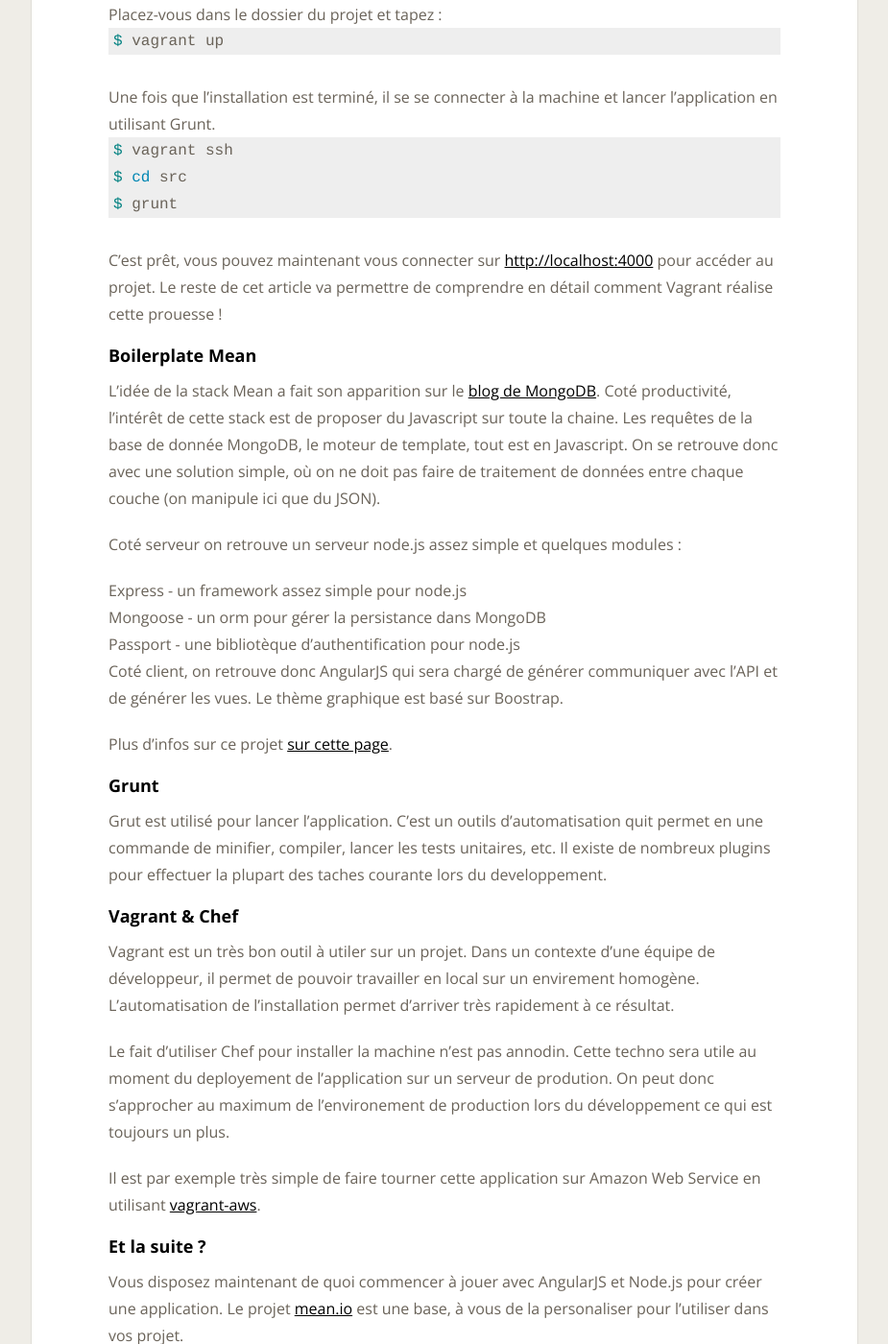
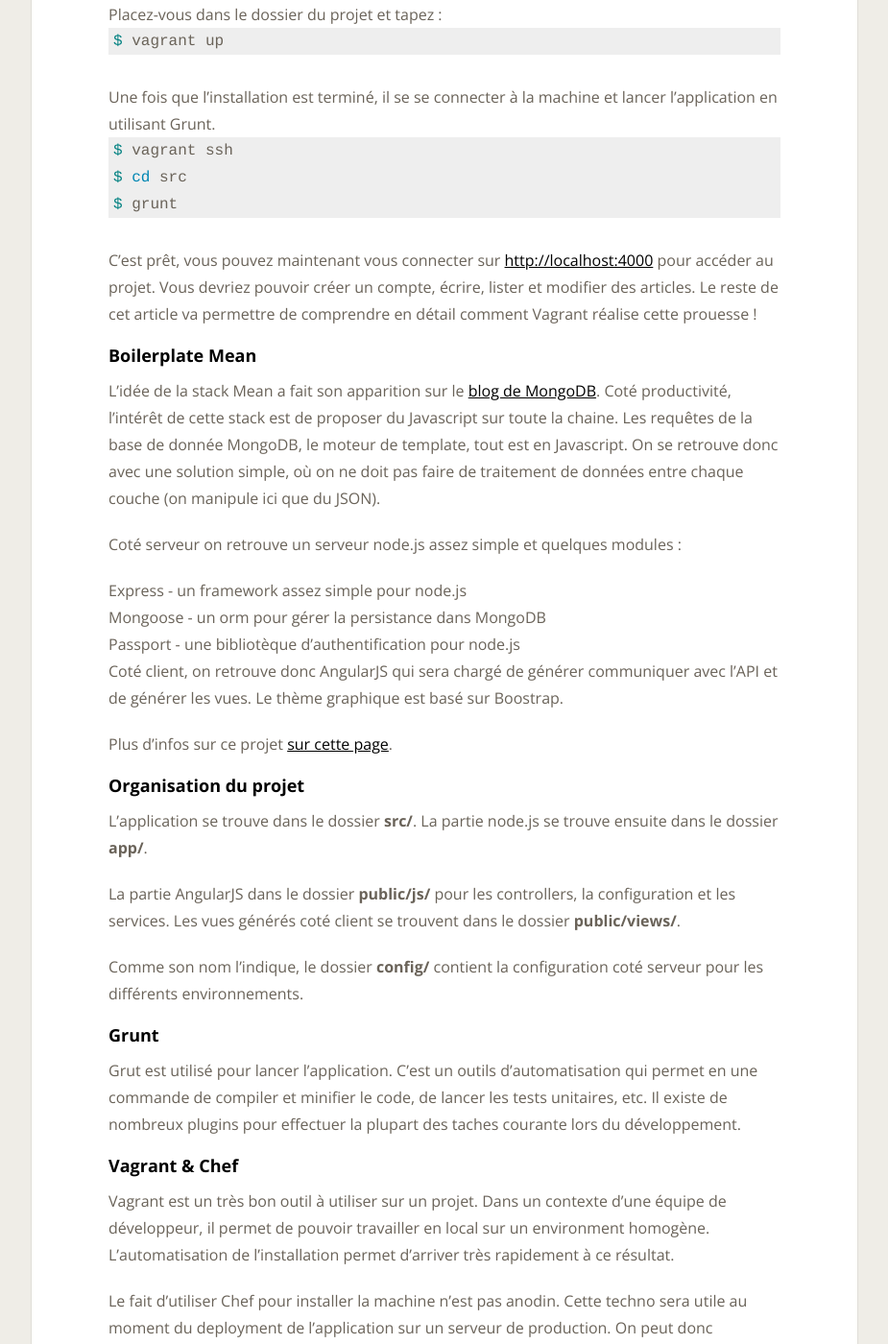
Before and after one commit to Toam/toam.fr, a Jekyll site: the page built from _posts/2013-10-05-tester-mean-stack-avec-vagrant.markdown, in a window 1280 px wide and 1400 px high, scrolled down 1243 px. Shown: the whole window at 96% size, without its empty margins (177-1102 px from the left). Built offline with Jekyll 4.4.1, drawn with Linux system fonts in a browser that asks for light colours; nearby versions of some CDN libraries; comment, search, counter and statistics services are not loaded; some of the changed text lies outside the part shown.

Commit message:
Correction article

```diff
--- a/_posts/2013-10-05-tester-mean-stack-avec-vagrant.markdown
+++ b/_posts/2013-10-05-tester-mean-stack-avec-vagrant.markdown
@@ -45,7 +45,7 @@
 $ grunt
 {% endhighlight %}
 
-C'est prêt, vous pouvez maintenant vous connecter sur <a href="http://localhost:4000" targer="_blank">http://localhost:4000</a> pour accéder au projet. Le reste de cet article va permettre de comprendre en détail comment Vagrant réalise cette prouesse !
+C'est prêt, vous pouvez maintenant vous connecter sur <a href="http://localhost:4000" target="_blank">http://localhost:4000</a> pour accéder au projet. Vous devriez pouvoir créer un compte, écrire, lister et modifier des articles. Le reste de cet article va permettre de comprendre en détail comment Vagrant réalise cette prouesse !
 
 ##### Boilerplate Mean
 
@@ -60,15 +60,23 @@
 
 Plus d'infos sur ce projet <a href="http://www.mean.io/" target="_blank">sur cette page</a>.
 
+##### Organisation du projet
+
+L'application se trouve dans le dossier **src/**. La partie node.js se trouve ensuite dans le dossier **app/**.
+
+La partie AngularJS dans le dossier **public/js/** pour les controllers, la configuration et les services. Les vues générés coté client se trouvent dans le dossier **public/views/**.
+
+Comme son nom l'indique, le dossier **config/** contient la configuration coté serveur pour les différents environnements.
+
 ##### Grunt
 
-Grut est utilisé pour lancer l'application. C'est un outils d'automatisation quit permet en une commande de minifier, compiler, lancer les tests unitaires, etc. Il existe de nombreux plugins pour effectuer la plupart des taches courante lors du developpement.
+Grut est utilisé pour lancer l'application. C'est un outils d'automatisation qui permet en une commande de compiler et minifier le code, de lancer les tests unitaires, etc. Il existe de nombreux plugins pour effectuer la plupart des taches courante lors du développement.
 
 ##### Vagrant & Chef
 
-Vagrant est un très bon outil à utiler sur un projet. Dans un contexte d'une équipe de développeur, il permet de pouvoir travailler en local sur un envirement homogène. L'automatisation de l'installation permet d'arriver très rapidement à ce résultat.
+Vagrant est un très bon outil à utiliser sur un projet. Dans un contexte d'une équipe de développeur, il permet de pouvoir travailler en local sur un environment homogène. L'automatisation de l'installation permet d'arriver très rapidement à ce résultat.
 
-Le fait d'utiliser Chef pour installer la machine n'est pas annodin. Cette techno sera utile au moment du deployement de l'application sur un serveur de prodution. On peut donc s'approcher au maximum de l'environement de production lors du développement ce qui est toujours un plus.
+Le fait d'utiliser Chef pour installer la machine n'est pas anodin. Cette techno sera utile au moment du deployment de l'application sur un serveur de production. On peut donc s'approcher au maximum de l'environnement de production lors du développement ce qui est toujours un plus.
 
 Il est par exemple très simple de faire tourner cette application sur Amazon Web Service en utilisant <a href="https://github.com/mitchellh/vagrant-aws" target="_blank">vagrant-aws</a>.
 
```
Also changed, not shown: other parts of _posts/2013-10-05-tester-mean-stack-avec-vagrant.markdown (+4 -4 lines).
